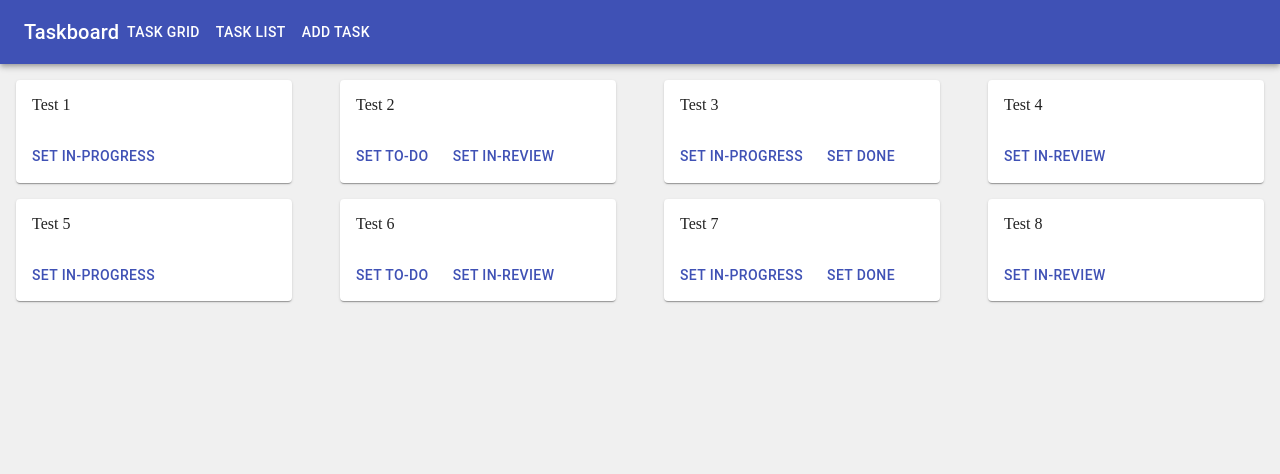
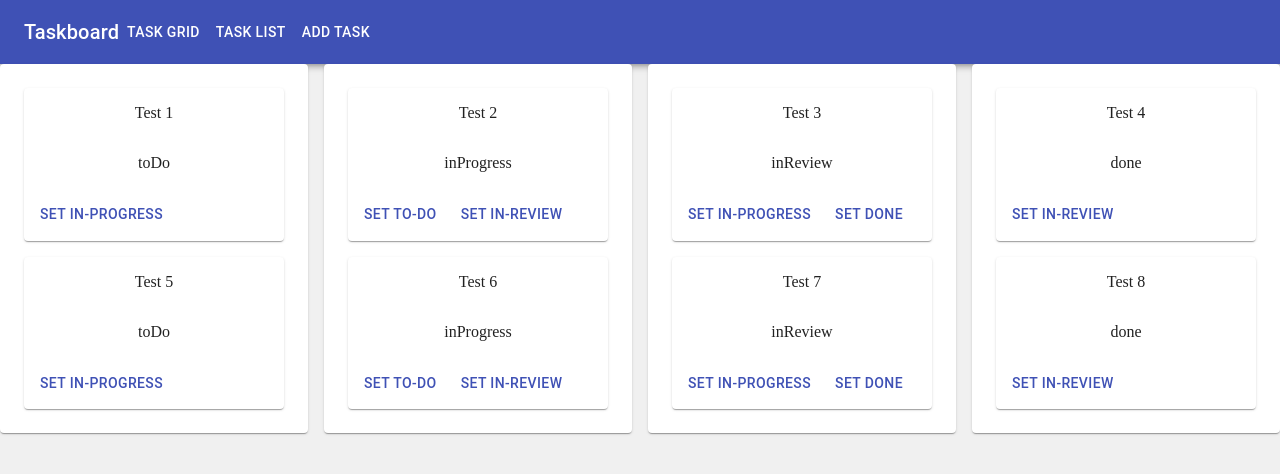
Before and after one commit to ja582/is322-project2, a React (Create React App) app: page / in a window 1280 px wide. Shown: the top 474 px of the page. Built offline with nearby package versions, Linux system fonts and the light colour scheme.

Commit message:
Added styling to grid

```diff
--- a/src/components/TaskCard.js
+++ b/src/components/TaskCard.js
@@ -56,6 +56,9 @@ function TaskCard({ id, title, status, setTask }) {
         <CardContent>
           {title}
         </CardContent>
+        <CardContent>
+          {status}
+        </CardContent>
         {actions &&
          <CardActions>
            {actions}
--- a/src/components/TaskGrid.js
+++ b/src/components/TaskGrid.js
@@ -4,6 +4,27 @@ import { Grid } from '@material-ui/core';
 import Notification from './Notification';
 import TaskCard from '../containers/TaskCard';
 
+import Typography from '@material-ui/core/Typography';
+import { makeStyles } from '@material-ui/core/styles';
+import Paper from '@material-ui/core/Paper';
+
+const useStyles = makeStyles((theme) => ({
+    container: {
+        display: 'grid',
+        gridTemplateColumns: 'repeat(12, 1fr)',
+        gridGap: theme.spacing(3),
+    },
+    paper: {
+        padding: theme.spacing(1),
+        textAlign: 'center',
+        color: theme.palette.text.secondary,
+        whiteSpace: 'nowrap',
+        marginBottom: theme.spacing(1),
+    },
+    divider: {
+        margin: theme.spacing(2, 0),
+    },
+}));
 
 function TaskGrid({ tasks, location: { state } }) {
   const [open, setOpen] = React.useState(state ? state.submit : false);
@@ -13,28 +34,38 @@ function TaskGrid({ tasks, location: { state } }) {
   const reviewTasks     = tasks.filter((task) => task.status === 'inReview');
   const doneTasks       = tasks.filter((task) => task.status === 'done');
 
+    const classes = useStyles();
+
   return (
     <main className="TaskGrid">
       <Grid container spacing={2}>
         <Grid item xs>
+            <Paper className={classes.paper}>
           {toDoTasks.map((task) => (
             <TaskCard {...task} />
           ))}
+            </Paper>
         </Grid>
         <Grid item xs>
+            <Paper className={classes.paper}>
           {inProgressTasks.map((task) => (
             <TaskCard {...task} />
           ))}
+            </Paper>
         </Grid>
         <Grid item xs>
+            <Paper className={classes.paper}>
           {reviewTasks.map((task) => (
             <TaskCard {...task} />
           ))}
+            </Paper>
         </Grid>
         <Grid item xs>
+            <Paper className={classes.paper}>
           {doneTasks.map((task) => (
             <TaskCard {...task} />
           ))}
+            </Paper>
         </Grid>
       </Grid>
 
```
